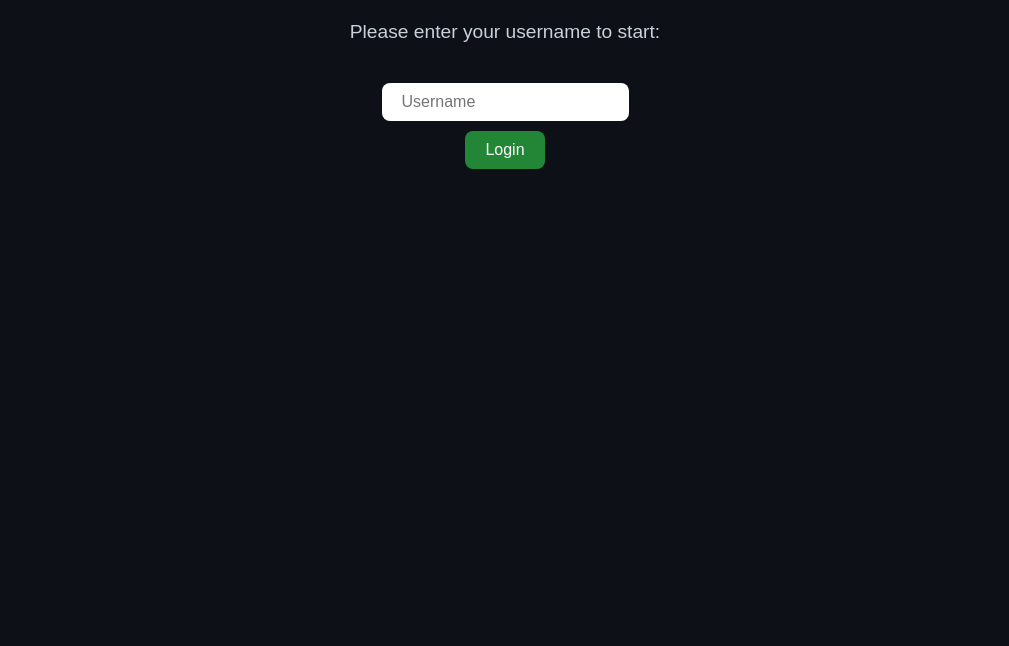
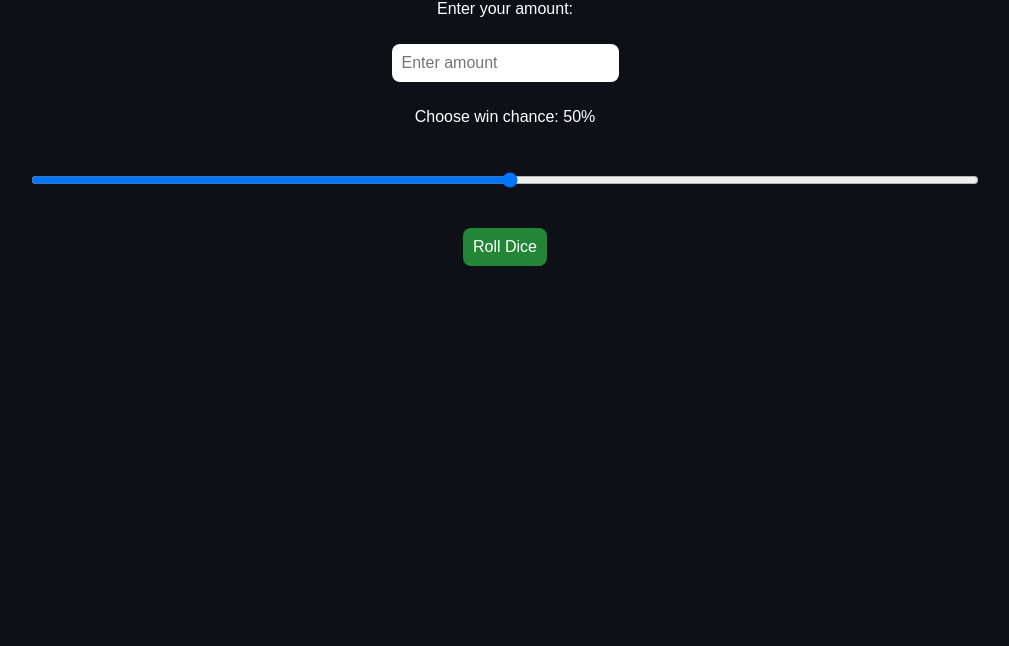
Before and after one commit to CryptoDoublle/Crypto2ouble, a plain HTML site: page index.html in a window 1280 px wide. Shown: the part 154-800 px from the top of the page, without its empty margins (135-1144 px from the left). Drawn offline with Linux system fonts and the light colour scheme.

Commit message:
Update index.html

```diff
--- a/index.html
+++ b/index.html
@@ -1,35 +1,35 @@
-<!DOCTYPE html>
+!DOCTYPE html>
 <html lang="en">
 <head>
   <meta charset="UTF-8" />
   <meta name="viewport" content="width=device-width, initial-scale=1.0"/>
-  <title>CryptoDouble</title>
+  <title>Dice Game</title>
   <style>
     body {
       background-color: #0d1117;
-      color: #ffffff;
+      color: white;
       font-family: Arial, sans-serif;
       text-align: center;
-      padding: 50px;
+      padding: 40px;
     }
 
     h1 {
-      font-size: 3em;
+      font-size: 2.5em;
       margin-bottom: 10px;
+      color: #58a6ff;
     }
 
-    p {
-      font-size: 1.2em;
-      margin-bottom: 30px;
-      color: #c9d1d9;
+    .slider {
+      width: 80%;
+      margin: 20px auto;
     }
 
-    button, input {
-      padding: 10px 20px;
+    input, button {
+      padding: 10px;
+      margin: 10px;
+      border-radius: 8px;
       font-size: 1em;
-      border-radius: 8px;
       border: none;
-      margin-top: 10px;
     }
 
     button {
@@ -42,73 +42,74 @@
       background-color: #2ea043;
     }
 
-    #gameArea, #loginArea {
-      margin-top: 30px;
-    }
-
-    #gameArea {
-      display: none;
-    }
-
-    #welcome {
-      font-size: 1.2em;
-      margin-bottom: 20px;
-      color: #58a6ff;
-    }
-
     #result {
       margin-top: 20px;
       font-size: 1.5em;
     }
+
+    #imageResult {
+      margin-top: 20px;
+    }
+
+    #imageResult img {
+      width: 150px;
+      display: none;
+      margin: auto;
+    }
   </style>
 </head>
 <body>
-  <h1>CryptoDouble</h1>
+  <h1>CryptoDice</h1>
 
-  <div id="loginArea">
-    <p>Please enter your username to start:</p>
-    <input type="text" id="username" placeholder="Username" />
-    <br>
-    <button onclick="login()">Login</button>
-  </div>
+  <p>Enter your amount:</p>
+  <input type="number" id="betAmount" placeholder="Enter amount" />
 
-  <div id="gameArea">
-    <div id="welcome"></div>
-    <p>Enter your crypto amount and try your luck! Will you double it?</p>
-    <input type="number" id="amount" placeholder="Enter amount" />
-    <br>
-    <button onclick="playGame()">Double Now</button>
-    <div id="result"></div>
+  <p>Choose win chance: <span id="chanceValue">50</span>%</p>
+  <input type="range" min="1" max="98" value="50" id="chanceSlider" class="slider" oninput="updateChance()"/>
+
+  <br>
+  <button onclick="rollDice()">Roll Dice</button>
+
+  <div id="result"></div>
+  <div id="imageResult">
+    <img id="winImg" src="https://media.giphy.com/media/111ebonMs90YLu/giphy.gif" alt="Win!" />
+    <img id="loseImg" src="https://media.giphy.com/media/3oz8xLd9DJq2l2VFtu/giphy.gif" alt="Lose!" />
   </div>
 
   <script>
-    function login() {
-      const username = document.getElementById('username').value.trim();
-      if (username === "") {
-        alert("Please enter a username.");
-        return;
-      }
-      document.getElementById('loginArea').style.display = 'none';
-      document.getElementById('gameArea').style.display = 'block';
-      document.getElementById('welcome').textContent = `Welcome, ${username}!`;
+    function updateChance() {
+      const slider = document.getElementById("chanceSlider");
+      document.getElementById("chanceValue").textContent = slider.value;
     }
 
-    function playGame() {
-      const amount = parseFloat(document.getElementById('amount').value);
-      if (isNaN(amount) || amount <= 0) {
-        alert('Please enter a valid amount.');
+    function rollDice() {
+      const bet = parseFloat(document.getElementById("betAmount").value);
+      const chance = parseFloat(document.getElementById("chanceSlider").value);
+      const result = document.getElementById("result");
+      const winImg = document.getElementById("winImg");
+      const loseImg = document.getElementById("loseImg");
+
+      winImg.style.display = "none";
+      loseImg.style.display = "none";
+
+      if (isNaN(bet) || bet <= 0) {
+        alert("Please enter a valid amount.");
         return;
       }
 
-      const win = Math.random() < 0.5;
-      const result = document.getElementById('result');
-      if (win) {
-        result.textContent = `Congrats! You won ${amount * 2} coins!`;
-        result.style.color = 'lime';
+      const roll = Math.random() * 100;
+      const profit = (100 / chance) * bet;
+
+      if (roll < chance) {
+        result.innerHTML = `You rolled ${roll.toFixed(2)}<br> You win <b>${profit.toFixed(2)}</b> coins!`;
+        result.style.color = "lime";
+        winImg.style.display = "block";
       } else {
-        result.textContent = 'Oops! You lost the amount.';
-        result.style.color = 'red';
+        result.innerHTML = `You rolled ${roll.toFixed(2)}<br> You lose!`;
+        result.style.color = "red";
+        loseImg.style.display = "block";
       }
     }
   </script>
 </body>
+</html>
```
